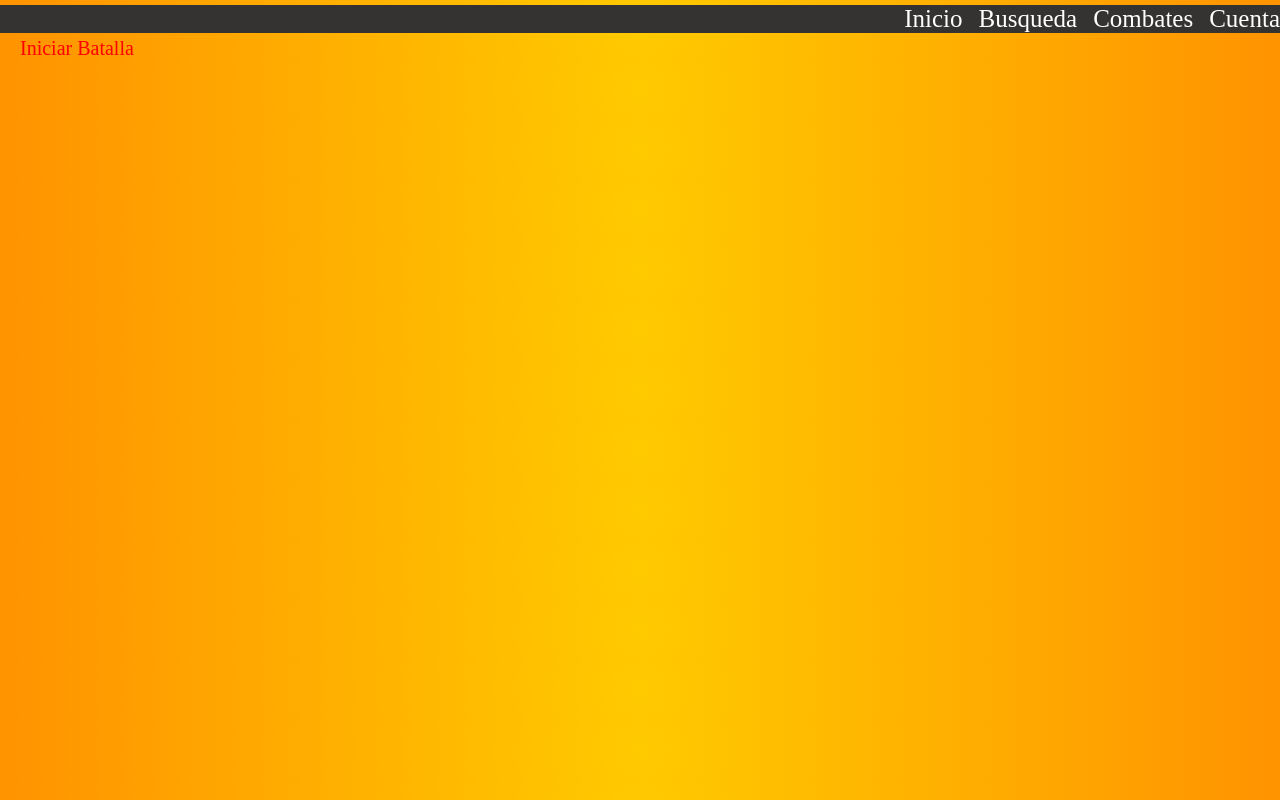
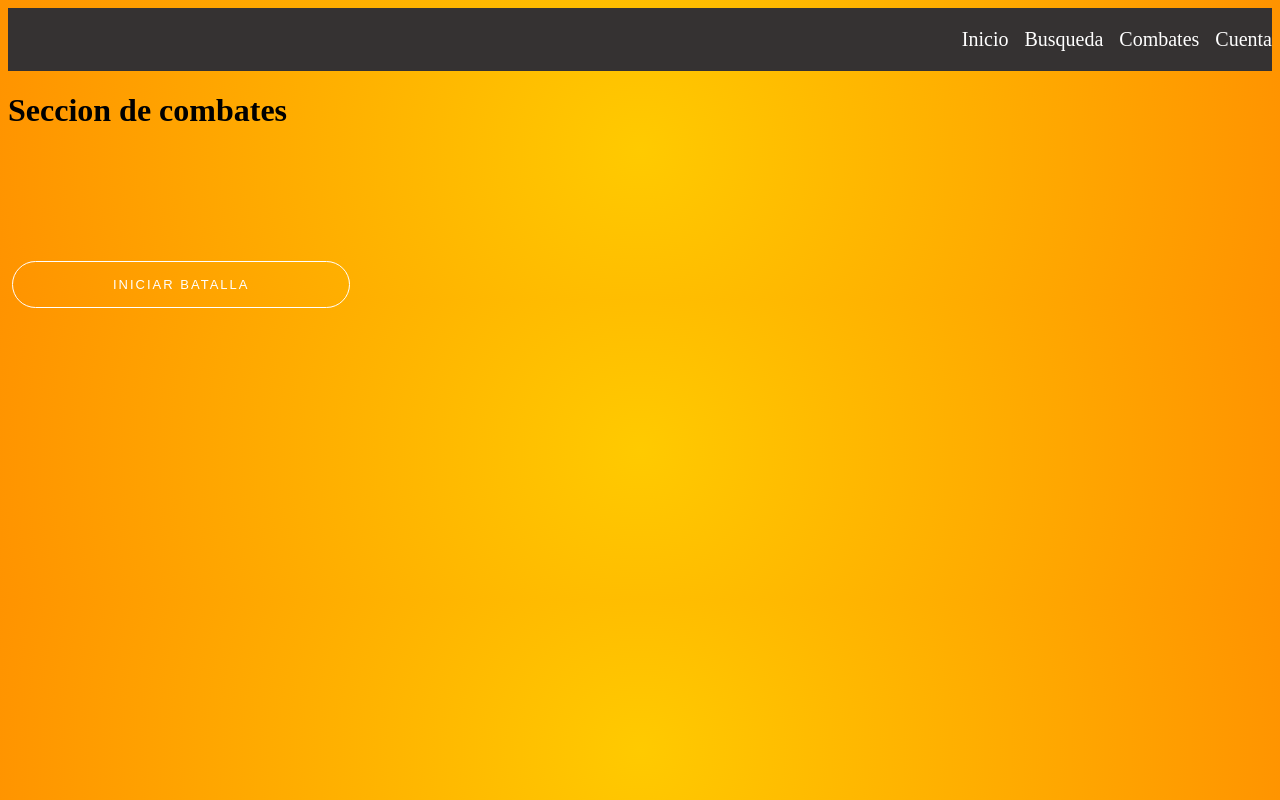
Before and after one commit to Dragonibax/Poke-Api-Front, a Next.js app in the folder poke-apif/: page /battle in a window 1280 px wide. Built offline with nearby package versions, Linux system fonts and the light colour scheme.

Commit message:
Solución bug scrolbar, e implementación de botones

```diff
--- a/poke-apif/app/battle/page.js
+++ b/poke-apif/app/battle/page.js
@@ -3,9 +3,9 @@ import Link from "next/link";
 export default function battle ( ) {
   return (
     <>
-  <div>
+  <div className="battle-content">
     <h1>Seccion de combates</h1>
-      <Link className="linkbotton" href={"/battle/starbattle"}>
+      <Link className="btn10" href={"/battle/starbattle"}>
                     Iniciar Batalla
       </Link>
   </div>
--- a/poke-apif/app/layout.js
+++ b/poke-apif/app/layout.js
@@ -1,4 +1,5 @@
 import '../styles/globals.css'
+import '../styles/bottondesing.css'
 import {Navigation} from './components/Navegation';
 import {UserProvider} from "./components/Context/UserContextProvider";
 
--- /dev/null
+++ b/poke-apif/styles/bottondesing.css
@@ -0,0 +1,153 @@
+/*Botones*/
+
+.linkbotton, .btn6, .btn10{
+  padding: 15px 100px;
+  margin:10px 4px;
+  color: #fff;
+  font-family: sans-serif;
+  text-transform: uppercase;
+  text-align: center;
+  position: relative;
+  text-decoration: none;
+  display:inline-block;
+  font-size: 20px;
+  text-transform:uppercase;
+  letter-spacing:3px;
+  margin-top: 70px;
+  margin-bottom:20px;
+
+}
+
+.linkbotton{
+  color: red;
+  margin: 10px;
+  padding: 10px;
+  font-size: 20px;
+}
+
+
+/* boton estilo 6*/
+.btn6{
+  border:1px solid transparent;
+   -webkit-transition: all 0.4s cubic-bezier(.5, .24, 0, 1);
+  transition: all 0.4s cubic-bezier(.5, .24, 0, 1);
+}
+
+.btn6::before {
+  content: '';
+  position: absolute;
+  left: 0px;
+  bottom:0px;
+  z-index:-1;
+  width: 0%;
+  height:1px;
+  background: #6098FF;
+  box-shadow: inset 0px 0px 0px #6098FF;
+  display: block;
+  -webkit-transition: all 0.4s cubic-bezier(.5, .24, 0, 1);
+  transition: all 0.4s cubic-bezier(.5, .24, 0, 1)
+}
+
+.btn6:hover::before {
+  width:100%;
+}
+
+.btn6::after {
+  content: '';
+  position: absolute;
+  right: 0px;
+  top:0px;
+  z-index:-1;
+  width: 0%;
+  height:1px;
+  background: #6098FF;
+  -webkit-transition: all 0.4s cubic-bezier(.5, .24, 0, 1);
+  transition: all 0.4s cubic-bezier(.5, .24, 0, 1)
+}
+.btn6:hover::after {
+  width:100%;
+}
+.btn6:hover{
+  border-left:1px solid #6098FF;
+  border-right:1px solid #6098FF;
+}
+
+/* Btn 10  */
+.btn10{
+    top: 40px;
+    font-family: "proxima-nova", sans-serif;
+    font-weight: 500;
+    font-size: 13px;
+    text-transform: uppercase!important;
+    letter-spacing: 2px;
+    color: #fff;
+    cursor: hand;
+    text-align: center;
+    text-transform: capitalize;
+    border: 1px solid #fff;
+    border-radius:50px;
+    position: relative;
+    overflow: hidden!important;
+    -webkit-transition: all .3s ease-in-out;
+    -moz-transition: all .3s ease-in-out;
+    -o-transition: all .3s ease-in-out;
+    transition: all .3s ease-in-out;
+    background: transparent!important;
+    z-index:10;
+
+}
+
+
+.btn10:hover{
+    border: 1px solid #071982;
+    color: #80ffd3!important;
+}
+.btn10::before {
+    content: '';
+    width: 0%;
+    height: 100%;
+    display: block;
+    background: #071982;
+    position: absolute;
+    -ms-transform: skewX(-20deg);
+    -webkit-transform: skewX(-20deg);
+    transform: skewX(-20deg);
+    left: -10%;
+    opacity: 1;
+    top: 0;
+    z-index: -12;
+    -moz-transition: all .7s cubic-bezier(0.77, 0, 0.175, 1);
+  -o-transition: all .7s cubic-bezier(0.77, 0, 0.175, 1);
+  -webkit-transition: all .7s cubic-bezier(0.77, 0, 0.175, 1);
+  transition: all .7s cubic-bezier(0.77, 0, 0.175, 1);
+     box-shadow:2px 0px 14px rgba(0,0,0,.6);
+  }
+
+.btn10::after {
+    content: '';
+    width: 0%;
+    height: 100%;
+    display: block;
+    background: #80ffd3;
+    position: absolute;
+  -ms-transform: skewX(-20deg);
+    -webkit-transform: skewX(-20deg);
+    transform: skewX(-20deg);
+    left: -10%;
+    opacity: 0;
+    top: 0;
+    z-index: -15;
+    -webkit-transition: all .94s cubic-bezier(.2,.95,.57,.99);
+    -moz-transition: all .4s cubic-bezier(.2,.95,.57,.99);
+    -o-transition: all .4s cubic-bezier(.2,.95,.57,.99);
+    transition: all .4s cubic-bezier(.2,.95,.57,.99);
+    box-shadow: 2px 0px 14px rgba(0,0,0,.6);
+}
+.btn10:hover::before, .btn1O:hover::before{
+  opacity:1;
+  width: 116%;
+}
+.btn10:hover::after, .btn1O:hover::after{
+  opacity:1;
+  width: 120%;
+}
--- a/poke-apif/styles/globals.css
+++ b/poke-apif/styles/globals.css
@@ -1,16 +1,3 @@
-* {
-  box-sizing: border-box;
-  padding: 0;
-  margin: 0;
-
-}
-
-html,
-body {
-  max-width: 100vw;
-  overflow-x: hidden;
-}
-
 body {
  /* color: rgb(var(--foreground-rgb));
   background: linear-gradient(
@@ -24,7 +11,6 @@ body {
     background-image: url("/poke-apif/public/pika.jpg");*/
     background: rgb(255,202,0);
     background: radial-gradient(circle, rgba(255,202,0,1) 0%, rgba(255,147,0,1) 100%);
-
 
 }
 
@@ -43,14 +29,13 @@ a {
 
 /* navbar */
 nav {
-  margin: 5px auto 1px;
+  margin: 1px auto 1px;
   display: flex;
-  position: fixed;
   top: 0;
   width:100%;
   align-items: center;
   color: white;
-  font-size: 25px;
+  font-size: 20px;
   background-color: rgb(53, 50, 50);
 
 }
@@ -121,12 +106,8 @@ tbody tr:hover{
   text-align: center;
   justify-content: center;
 }
-.linkbotton{
-  color: red;
-  margin: 10px;
-  padding: 10px;
-  font-size: 20px;
-}
+
+
 
 .Inicio{
   background-position: center center;
```
